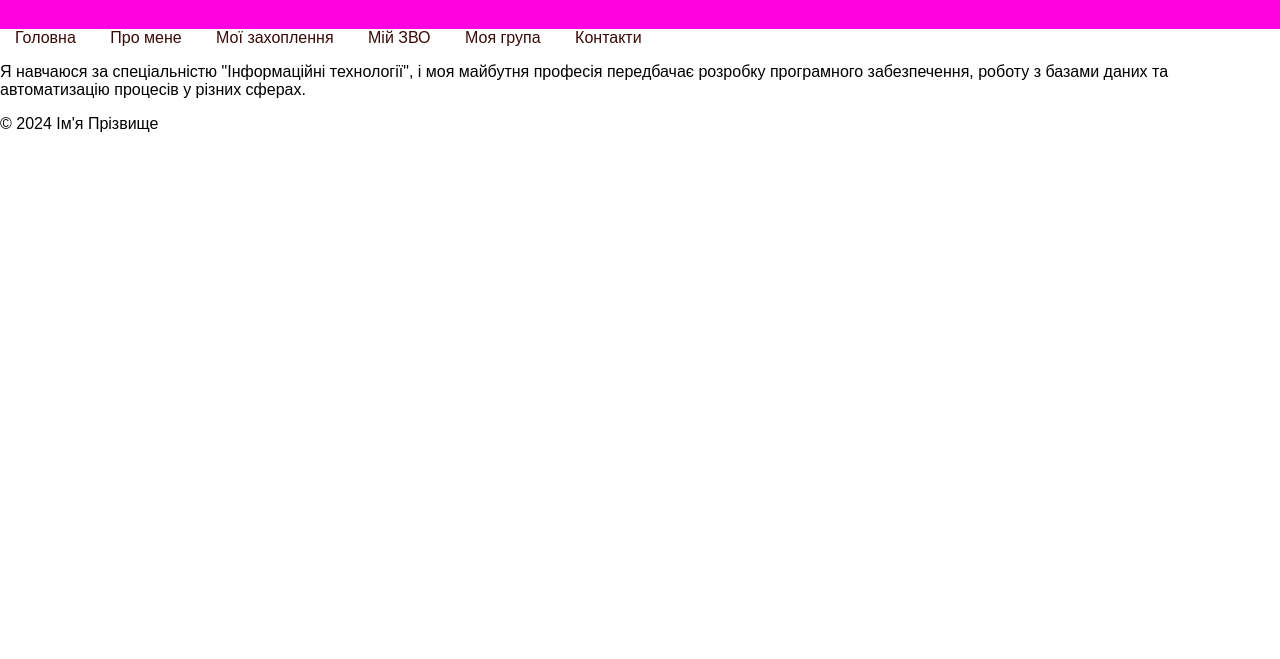
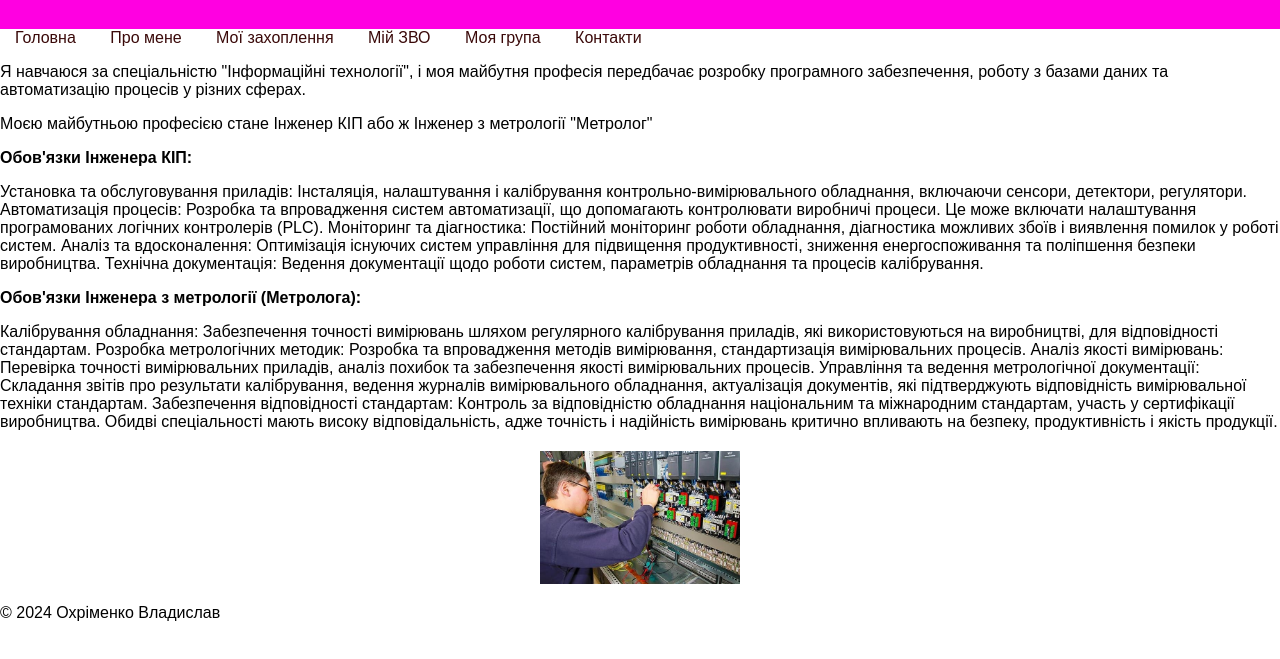
Before and after one commit to VlasLin/workbuilder, a plain HTML site: page carer.html in a window 1280 px wide. Shown: the part 71-730 px from the top of the page. Drawn offline with Linux system fonts and the light colour scheme.

Commit message:
initial commit

```diff
--- a/carer.html
+++ b/carer.html
@@ -23,10 +23,38 @@
 
     <div class="content">
         <p>Я навчаюся за спеціальністю "Інформаційні технології", і моя майбутня професія передбачає розробку програмного забезпечення, роботу з базами даних та автоматизацію процесів у різних сферах.</p>
+
+        <p>Моєю майбутньою професією стане Інженер КІП або ж Інженер з метрології "Метролог"</p>
+
+        <p><strong>Обов'язки Інженера КІП:</strong></p>
+
+            <p>Установка та обслуговування приладів: Інсталяція, налаштування і калібрування контрольно-вимірювального обладнання, включаючи сенсори, детектори, регулятори.
+            Автоматизація процесів: Розробка та впровадження систем автоматизації, що допомагають контролювати виробничі процеси. Це може включати налаштування програмованих логічних контролерів (PLC).
+            Моніторинг та діагностика: Постійний моніторинг роботи обладнання, діагностика можливих збоїв і виявлення помилок у роботі систем.
+            Аналіз та вдосконалення: Оптимізація існуючих систем управління для підвищення продуктивності, зниження енергоспоживання та поліпшення безпеки виробництва.
+            Технічна документація: Ведення документації щодо роботи систем, параметрів обладнання та процесів калібрування.</p>
+
+            <p><strong>Обов'язки Інженера з метрології (Метролога):</strong></p>
+
+            <p>Калібрування обладнання: Забезпечення точності вимірювань шляхом регулярного калібрування приладів, які використовуються на виробництві, для відповідності стандартам.
+            Розробка метрологічних методик: Розробка та впровадження методів вимірювання, стандартизація вимірювальних процесів.
+            Аналіз якості вимірювань: Перевірка точності вимірювальних приладів, аналіз похибок та забезпечення якості вимірювальних процесів.
+            Управління та ведення метрологічної документації: Складання звітів про результати калібрування, ведення журналів вимірювального обладнання, актуалізація документів, які підтверджують відповідність вимірювальної техніки стандартам.
+            Забезпечення відповідності стандартам: Контроль за відповідністю обладнання національним та міжнародним стандартам, участь у сертифікації виробництва.
+            Обидві спеціальності мають високу відповідальність, адже точність і надійність вимірювань критично впливають на безпеку, продуктивність і якість продукції. </p>
     </div>
-
+<style>
+    .photo {
+            display: block;
+            margin: 20px auto;
+            border-radius: 0%;
+            width: 200px;
+        }
+</style>
+<div class="content1">
+    <img src="jobkip.jpg" alt="Фото робота кіпа" class="photo">
     <footer>
-        <p>&copy; 2024 Ім'я Прізвище</p>
+        <p>&copy; 2024 Охріменко Владислав</p>
     </footer>
 
 </body>
```
Also changed, not shown: jobkip.jpg (added).
